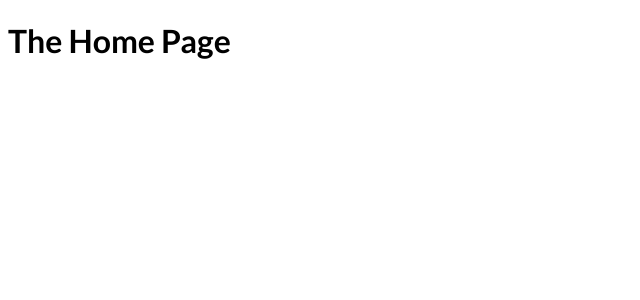
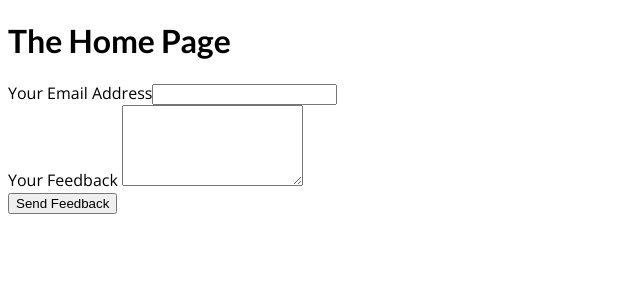
Before and after one commit to myoshi2891/Next.js-14-React---The-Complete-Guide, a Next.js app: page / in a window 1280 px wide. Shown: the top 300 px of the page, without its empty margins (0-640 px from the left). Built offline with nearby package versions, Linux system fonts and the light colour scheme.

Commit message:
Preparing the Frontend Form

```diff
--- a/pages/index.js
+++ b/pages/index.js
@@ -1,9 +1,37 @@
+import { useRef } from "react";
+
 function HomePage() {
-  return (
-    <div>
-      <h1>The Home Page</h1>
-    </div>
-  );
+	const emailInputRef = useRef();
+	const feedbackInputRef = useRef();
+
+	function submitFormHandler(event) {
+		event.preventDefault();
+
+		const enteredEmail = emailInputRef.current.value;
+		const enteredFeedback = feedbackInputRef.current.value;
+	}
+
+	return (
+		<div>
+			<h1>The Home Page</h1>
+			<form onSubmit={submitFormHandler}>
+				<div>
+					<label htmlFor="email">Your Email Address</label>
+					<input type="email" id="email" ref={emailInputRef} />
+				</div>
+
+				<div>
+					<label htmlFor="feedback">Your Feedback </label>
+					<textarea
+						id="feedback"
+						rows="5"
+						ref={feedbackInputRef}
+					></textarea>
+				</div>
+				<button>Send Feedback</button>
+			</form>
+		</div>
+	);
 }
 
 export default HomePage;
```
